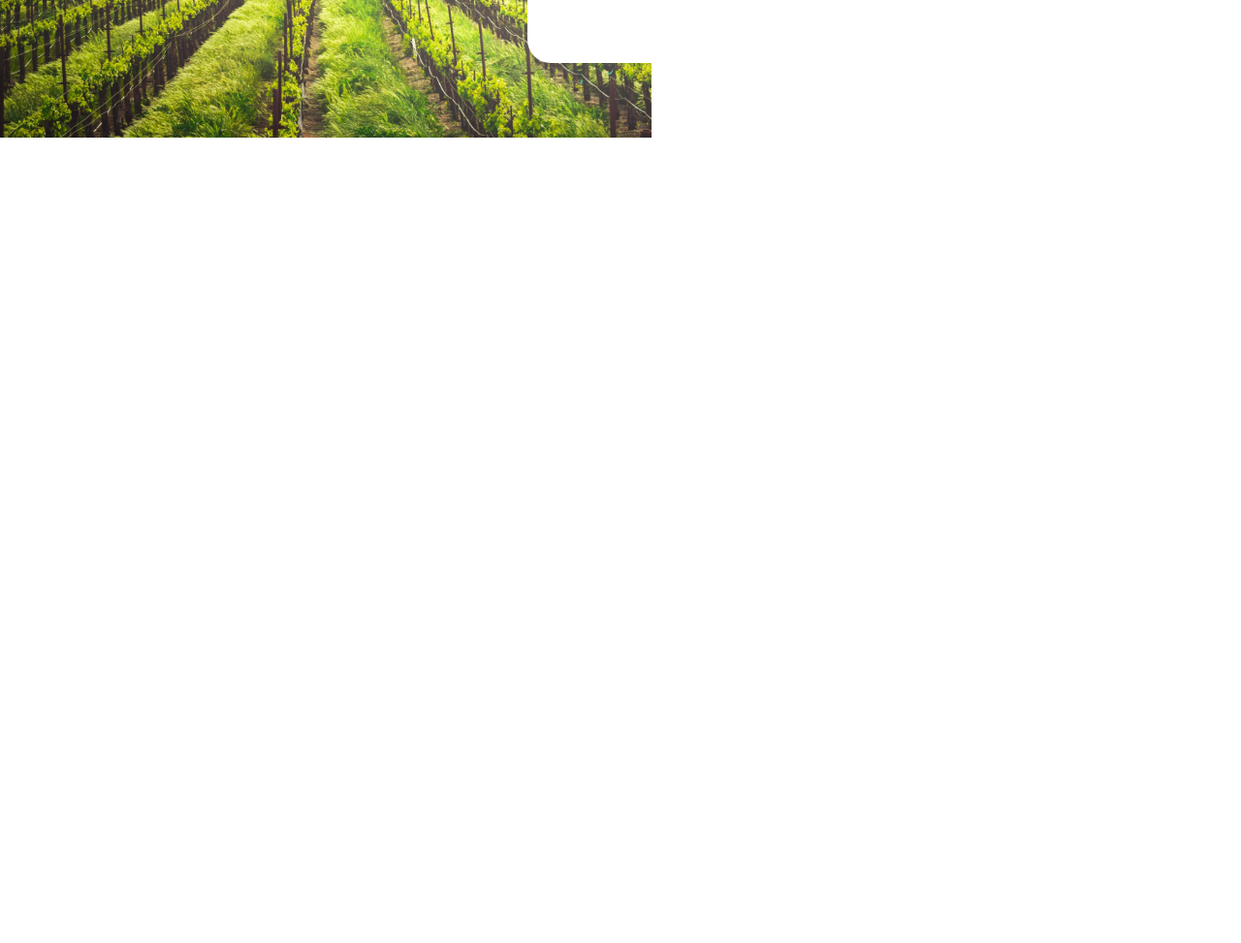
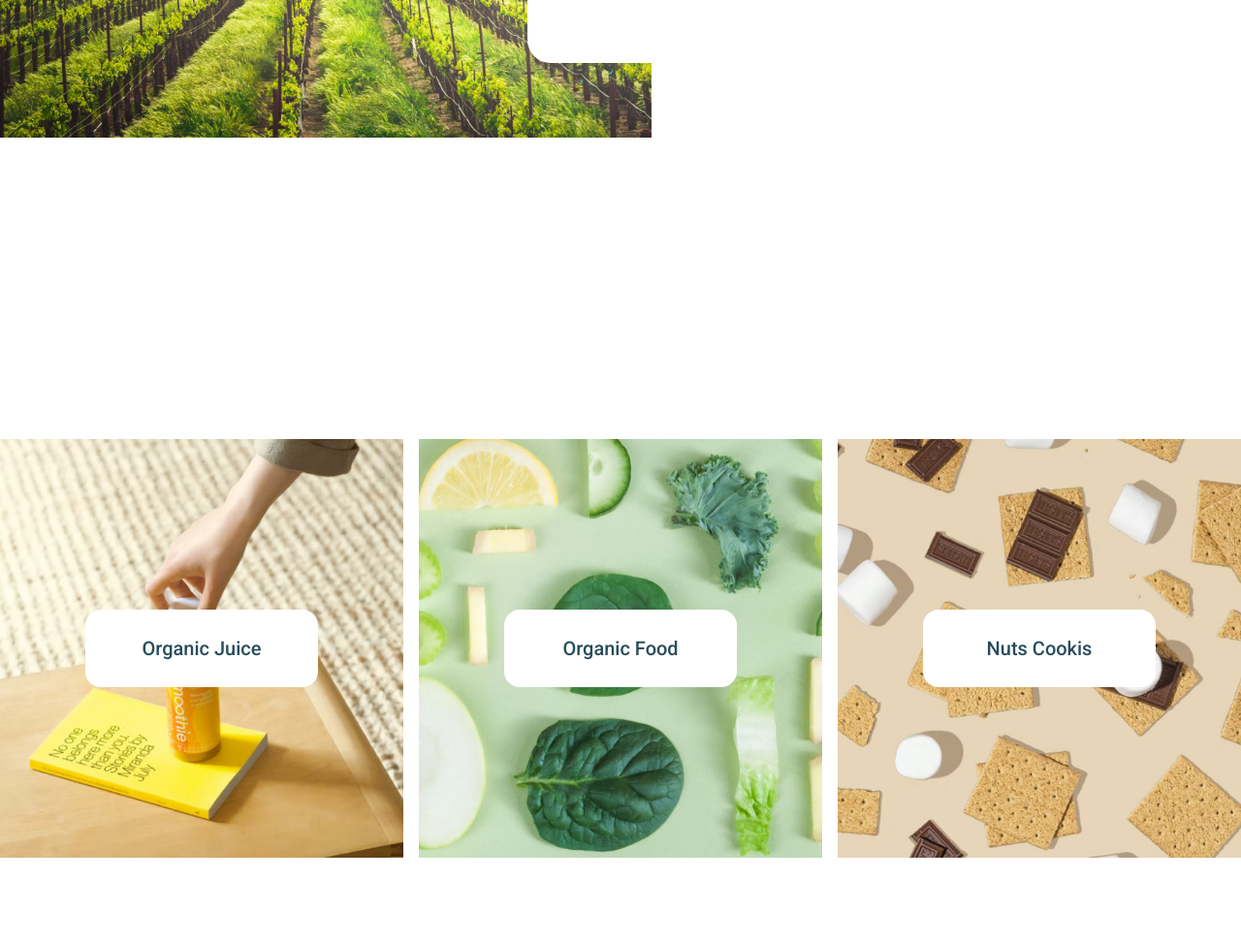
Before and after one commit to Asuka-Aozora/Organick, a website: page home.html in a window 1280 px wide. Shown: the part 5731-6704 px from the top of the page at 97% size. Before the commit the page ends 6016 px from the top, so only its background shows below. Drawn offline with nearby package versions, Linux system fonts and the light colour scheme.

Commit message:
adding new section iklan2 done

```diff
--- a/home.html
+++ b/home.html
@@ -484,5 +484,22 @@
                 </div>
             </div>
         </section>
+        <section class="iklan2">
+            <div class="kotak">
+                <div class="text-kotak">
+                    <h2>Organic Juice</h2>
+                </div>
+            </div>
+            <div class="kotak2">
+                <div class="text-kotak">
+                    <h2>Organic Food</h2>
+                </div>
+            </div>
+            <div class="kotak3">
+                <div class="text-kotak">
+                    <h2>Nuts Cookis</h2>
+                </div>
+            </div>
+        </section>
 </body>
 </html>
--- a/style.css
+++ b/style.css
@@ -906,3 +906,63 @@ header{
     color: #525C60;
     padding-bottom: 10px;
 }
+
+.iklan2 {
+    display: flex;
+    flex-direction: row;
+    margin-top: 5rem;
+    height: 38rem;
+    align-items: center;
+    justify-content: space-between;
+    gap: 1rem;
+}
+
+.kotak {
+    display: flex;
+    background-image: url(iklan2/juice.jpg) ;
+    background-size: cover;
+    background-position: center;
+    width: 27rem;
+    height: 27rem;
+}
+
+.kotak2 {
+    display: flex;
+    background-image: url(iklan2/daun.png) ;
+    background-size: cover;
+    background-position: center;
+    width: 27rem;
+    height: 27rem;
+}
+
+.kotak3 {
+    display: flex;
+    background-image: url(iklan2/cookis.jpg) ;
+    background-size: cover;
+    background-position: center;
+    width: 27rem;
+    height: 27rem;
+}
+
+.text-kotak{
+    display: flex;
+    align-items: center;
+    justify-content: center;
+    width: 100%;
+}
+
+.text-kotak h2{
+    display: flex;
+    font-family: 'roboto', sans-serif;
+    font-style: normal;
+    font-weight: 500;
+    font-size: 20px;
+    color: #274C5B;
+    align-items: center;
+    justify-content: center;
+    border: 2px solid #fff;
+    border-radius: 16px;
+    background-color: #fff;
+    width: 15rem;
+    height: 10vh;
+}
```
Also changed, not shown: iklan2/cookis.jpg (added), iklan2/daun.png (added), iklan2/juice.jpg (added).
